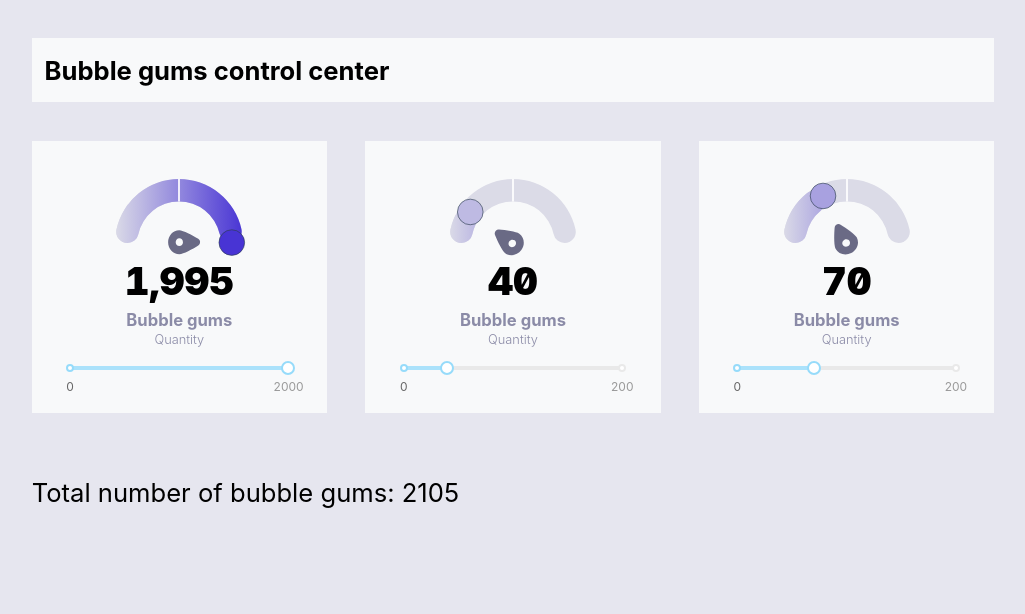
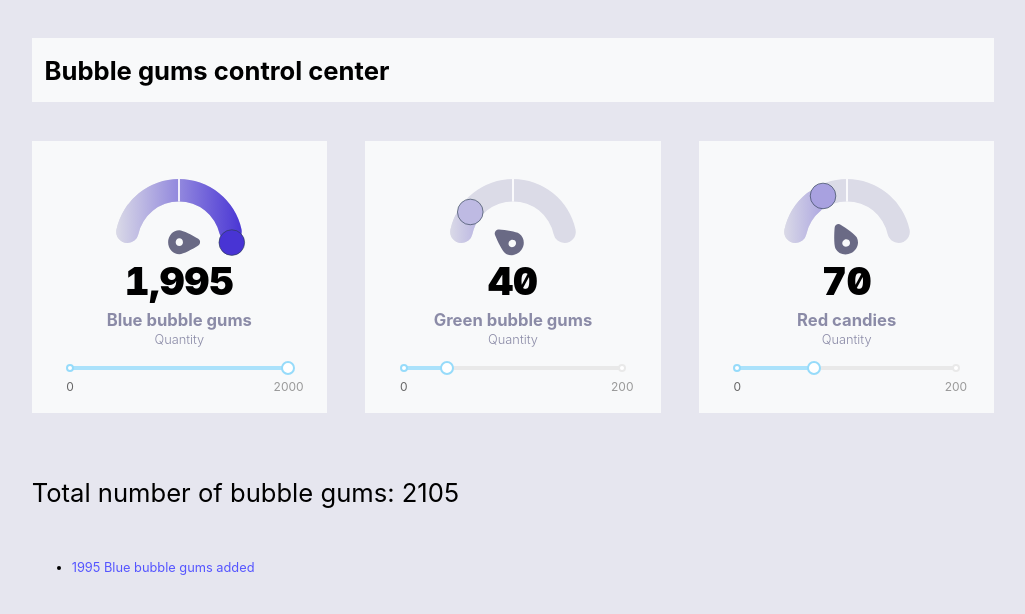
Before and after one commit to simonwinklerzh/creating-a-gauge-in-react, a React (Create React App) app: page / in a window 1280 px wide. Both pictures are taken after a click on the element 415 px from the left and 367 px from the top of the page. Shown: the top 614 px of the page, without its empty margins (127-1152 px from the left). Built offline with nearby package versions, Linux system fonts and the light colour scheme.

Commit message:
Display a list of what has changed (How many candies of what type have been removed or added) in the infoboard component

```diff
--- a/src/components/gauge/gauge.tsx
+++ b/src/components/gauge/gauge.tsx
@@ -15,6 +15,7 @@ export interface iGauge {
   readonly max?: number;
   readonly label?: string;
   readonly units?: string;
+  readonly color?: string;
 }
 
 export const Gauge = ({
--- a/src/components/gaugewithslider/gaugewithslider.tsx
+++ b/src/components/gaugewithslider/gaugewithslider.tsx
@@ -1,8 +1,14 @@
 import React, { useEffect } from 'react';
+import { useDispatch } from 'react-redux';
 import Slider from 'rc-slider';
 import { Gauge, iGauge } from '../gauge/gauge';
 import { useLocalStorage } from '../../hooks';
-import { store, removeCounter, updateCounter, iCounter } from '../../store';
+import {
+  removeCounter,
+  updateCounter,
+  iCounter,
+  CounterUpdateMessageTemplate
+} from '../../store';
 
 export interface iGaugeWithSlider extends iGauge {
   componentId: string;
@@ -11,18 +17,42 @@ export interface iGaugeWithSlider extends iGauge {
   handleCleanUp?: Function;
 }
 
+const updateMessageTemplateCreator =
+(name: string, color?: string): CounterUpdateMessageTemplate  =>
+(newValue: number, oldValue: number): (JSX.Element | null) => {
+  const difference = newValue - oldValue;
+  if (difference > 0) {
+    return (
+      <p style={{ color: color || '' }}>
+        {difference} {name} added
+      </p>
+    );
+  } else if (difference < 0) {
+    return (
+      <p style={{ color: color || '' }}>
+        {Math.abs(difference)} {name} removed
+      </p>
+    );
+  }
+  return null;
+}
+
 export const GaugeWithSlider = ({
   value = 60,
   min = 0,
   max = 200,
   label = "Speed",
+  color,
   units = "kilometers per hour",
   componentId = '', // Provide a component ID if you want to persist the state to local storage
   colspan = 1,
   handleChange,
-  handleCleanUp
+  handleCleanUp,
 }: iGaugeWithSlider = { componentId: '' }) => {
   const [ valueState, setValuestate ] = useLocalStorage(`gauge_control_center_state_${componentId}`, value);
+  const updateMessageTemplate = color
+    ? updateMessageTemplateCreator(label, color)
+    : updateMessageTemplateCreator(label);
 
   /**
    * Execute the change handler when the state value
@@ -32,10 +62,11 @@ export const GaugeWithSlider = ({
     if (handleChange) {
       handleChange({
         id: componentId,
-        value: valueState
+        value: valueState,
+        updateMessageTemplate
       });
     }
-  }, [valueState, componentId, handleChange]);
+  }, [valueState, componentId, handleChange, updateMessageTemplate]);
 
   /**
    * Execute cleanup function when the id of the
@@ -83,15 +114,16 @@ export const GaugeWithSlider = ({
 };
 
 export const GaugeWithSliderRedux = (props: iGaugeWithSlider) => {
+  const dispatch = useDispatch();
   return (
     <GaugeWithSlider
       handleChange={(value: iCounter) => {
         // Update / add counter data into the store
-        store.dispatch(updateCounter(value))}
+        dispatch(updateCounter(value))}
       }
       handleCleanUp={(value: iCounter) => {
         // Remove counter data from the store
-        store.dispatch(removeCounter(value))}
+        dispatch(removeCounter(value))}
       }
       {...props} />
   );
--- a/src/components/infoboard/infoboard.tsx
+++ b/src/components/infoboard/infoboard.tsx
@@ -1,13 +1,15 @@
 import React from 'react';
 import { useSelector } from 'react-redux';
-import { aggregateCountersSelector } from '../../store';
+import { aggregateCountersSelector, getHistory } from '../../store';
 
 export interface iInfoBoard {
   value: number;
+  history: string[];
 }
 
 export const InfoBoard = ({
-  value = 0
+  value = 0,
+  history = []
 } : iInfoBoard) => {
   return (
     <div className="infoboard">
@@ -15,11 +17,25 @@ export const InfoBoard = ({
         className="infoboard__value">
         {`Total number of bubble gums: ${value}`}
       </p>
+      <div style={{ display: 'flex' }}>
+        <ul>
+          {
+            history.map((entry, index) => {
+              return (<li key={index}>{entry}</li>);
+            })
+          }
+        </ul>
+      </div>
     </div>
   );
 }
 
 export const InfoBoardRedux = () => {
-  const val = useSelector(aggregateCountersSelector);
-  return (<InfoBoard value={val} />);
+  const value = useSelector(aggregateCountersSelector);
+  const history = useSelector(getHistory);
+  return (
+    <InfoBoard
+      history={history}
+      value={value} />
+  );
 }
--- a/src/index.tsx
+++ b/src/index.tsx
@@ -7,6 +7,26 @@ import { store } from './store';
 import 'rc-slider/assets/index.css';
 import './index.css';
 
+export interface Candy {
+  name: string;
+  color: string;
+}
+
+const blueBubbleGums : Candy = {
+  name: 'Blue bubble gums',
+  color: '#5555ff'
+}
+
+const greenBubbleGums : Candy = {
+  name: 'Green bubble gums',
+  color: '#55ff55'
+}
+
+const redCandies : Candy = {
+  name: 'Red candies',
+  color: '#ff3333'
+}
+
 ReactDOM.render(
   <React.StrictMode>
     <Provider store={store}>
@@ -14,18 +34,21 @@ ReactDOM.render(
       <GaugeWithSliderRedux
         value={0}
         max={2000}
-        label="Bubble gums"
+        label={blueBubbleGums.name}
+        color={blueBubbleGums.color}
         units="Quantity"
         componentId="1"
         colspan={3} />
       <GaugeWithSliderRedux
         value={40}
-        label="Bubble gums"
+        label={greenBubbleGums.name}
+        color={greenBubbleGums.color}
         units="Quantity"
         componentId="2"
         colspan={3} />
       <GaugeWithSliderRedux
-        label="Bubble gums"
+        label={redCandies.name}
+        color={redCandies.color}
         value={70}
         units="Quantity"
         componentId="3"
--- a/src/store.tsx
+++ b/src/store.tsx
@@ -2,13 +2,19 @@ import { createStore } from 'redux';
 
 export type CounterId = string;
 
+export interface CounterUpdateMessageTemplate {
+  (previousValue: number, newValue: number): (JSX.Element | null);
+}
+
 export interface iCounter {
-  id: string,
-  value: number
+  id: string;
+  value: number;
+  updateMessageTemplate: Function;
 }
 
 export interface iCounterState {
   counters: iCounter[];
+  history: string[];
 }
 
 export interface iCountersAction {
@@ -43,8 +49,17 @@ export function aggregateCountersSelector(state: iCounterState): number {
   }, 0);
 }
 
+export function getHistory(state: iCounterState): iCounterState['history'] {
+  return state.history;
+}
+
+const countersHistoryLimit = 30;
+
 function counters(
-  state: iCounterState = { counters: [] },
+  state: iCounterState = {
+    counters: [],
+    history: []
+  },
   action: iCountersAction
 ) : iCounterState {
   switch (action.type) {
@@ -54,24 +69,41 @@ function counters(
         counters: state.counters.filter(counter => action.payload.id !== counter.id)
       }
     case CounterActionType.UPDATE_COUNTER:
-      let newCounters =
-        state.counters.find(counter => counter.id === action.payload.id)
-          ? state.counters
-          : [...state.counters, action.payload];
-      return {
-        ...state,
-        counters: newCounters.map(counter => {
-          if (counter.id === action.payload.id) {
-            counter.value = action.payload.value;
-          }
-          return counter;
-        })
-      }
+      let existingCounter = state.counters
+        .find(counter => counter.id === action.payload.id);
+      const newCounter = action.payload;
+      return existingCounter
+        /**
+         * If a counter with this ID already exists in the store,
+         * update the value of this counter.
+         */
+        ? {
+          ...state,
+          counters: state.counters.map(counter => {
+            return counter.id === action.payload.id
+              ? { ...counter, value: action.payload.value }
+              : counter;
+          }),
+          history: newCounter.updateMessageTemplate
+            ? [
+              newCounter.updateMessageTemplate(newCounter.value, existingCounter.value),
+              ...state.history
+            ].slice(0, countersHistoryLimit - 1)
+            : state.history
+
+        }
+        /**
+         * If there is no counter with this ID yet, just add the
+         * new counter to the store.
+         */
+        : {
+          ...state,
+          counters: [...state.counters, newCounter]
+        };
+      // return state;
     default:
       return state;
   }
 }
 
 export const store = createStore(counters);
-
-// const unsubscript = store.subscribe()
```
